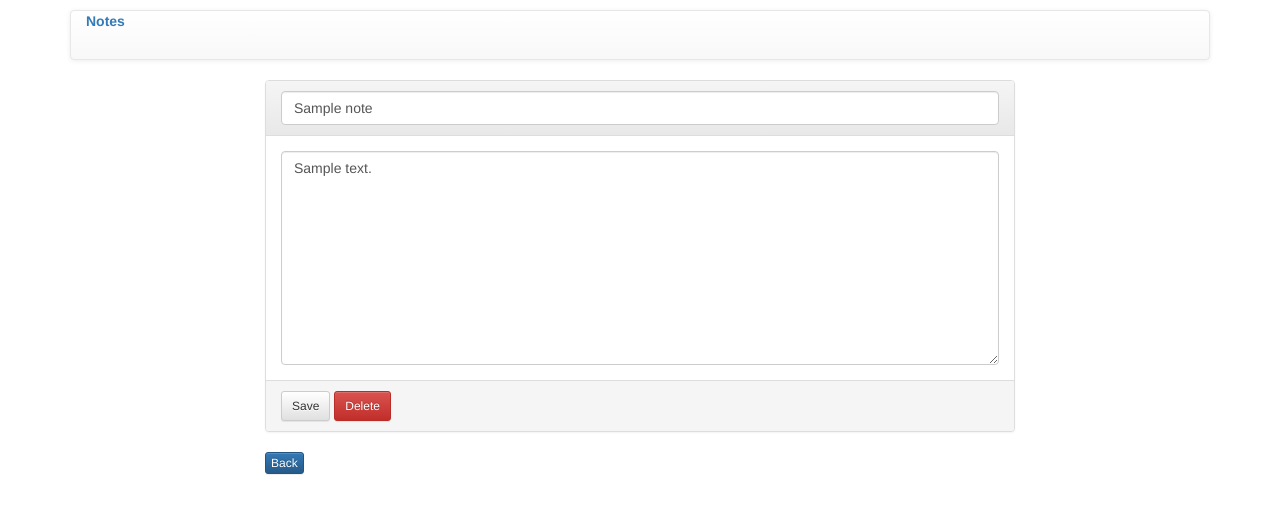
After one commit to christianaveros/django_basics, a Django app: a page that uses djnotes/templates/base.html in a window 1280 px wide. The commit adds this page. Shown: the top 514 px of the page. Run offline with Django 3.2, Linux system fonts and the light colour scheme; tables that the repository leaves empty hold one stand-in row (values such as "Sample post"); some libraries are stand-ins or nearby versions.

Commit message:
6 commit, complete, just needed the option and the other one to fully complete

```diff
--- a/djnotes/assets/css/styles.css
+++ b/djnotes/assets/css/styles.css
@@ -2,3 +2,6 @@ body {
 	padding-top: 10px;
 	padding-bottom: 10px;
 }
+.row a:link {
+	text-decoration: none;
+}
--- a/djnotes/notes/urls.py
+++ b/djnotes/notes/urls.py
@@ -5,4 +5,6 @@ from . import views
 
 urlpatterns = [
 	url(r'^$', views.Index.as_view(), name='index'),
+	url(r'^edit/(?P<pk>\d+)/$', views.Update.as_view(), name='update'),
+	url(r'^delete/(?P<pk>\d+)/$', views.Delete.as_view(), name='delete'),
 ]
--- a/djnotes/notes/views.py
+++ b/djnotes/notes/views.py
@@ -1,7 +1,9 @@
-from django.shortcuts import render
+from django.shortcuts import render, redirect
 from django.views.generic import View
+from django.http import Http404
 
 from .models import Note
+from .forms import NoteForm
 
 
 class Index(View):
@@ -16,3 +18,45 @@ class Index(View):
 	def get(self, request, *args, **kwargs):
 		context = self.get_context_data()
 		return render(request, self.template_name, context)
+
+	def post(self, request, *args, **kwargs):
+		form = NoteForm(request.POST)
+		context = self.get_context_data()
+		if form.is_valid():
+			form.save()
+		return render(request, self.template_name, context)
+
+
+class Update(View):
+	template_name = 'notes/update.html'
+
+	def get_context_data(self, **kwargs):
+		context = {}
+		try:
+			note_id = kwargs.get('pk', 0)
+			note = Note.objects.get(id=note_id)
+		except Note.DoesNotExist:
+			raise Http404
+		else:
+			context['note'] = note
+			return context
+
+	def get(self, request, *args, **kwargs):
+		context = self.get_context_data(**kwargs)
+		return render(request, self.template_name, context)
+
+	def post(self, request, *args, **kwargs):
+		context = self.get_context_data(**kwargs)
+		form = NoteForm(request.POST, instance=context.get('note'))
+		if form.is_valid():
+			form.save()
+		return render(request, self.template_name, context)
+
+class Delete(Update):
+	template_name = 'notes/delete.html'
+
+	def post(self, request, *args, **kwargs):
+		context = self.get_context_data(**kwargs)
+		note = context.get('note')
+		note.delete()
+		return redirect('index')
--- a/djnotes/templates/base.html
+++ b/djnotes/templates/base.html
@@ -25,7 +25,7 @@
 						<span class="icon-bar"></span>
 						<span class="icon-bar"></span>
 					</button>
-					<a href="javascript:void(0)">
+					<a href="{% url 'index' %}">
 						<strong>Notes</strong>
 					</a>
 				</div>
--- /dev/null
+++ b/djnotes/templates/notes/update.html
@@ -0,0 +1,29 @@
+{% extends 'base.html' %}
+{% block title %}Notes {% if note.title %}| {{note.title}}{% endif %}{% endblock title%}
+
+{% block content %}
+<div class="row">
+	<div class="col-md-8 col-md-offset-2">
+		<form action="{% url 'update' note.id %}" method="post">
+			{% csrf_token %}
+			<div class="panel panel-default">
+				<div class="panel-heading">
+					<input type="text" class="form-control clear-focus-highlight" name="title" value="{{note.title}}" placeholder="Enter title...">
+				</div>
+				<div class="panel-body">
+					<textarea class="form-control clear-focus-highlight" name="note" rows="10em" placeholder="Enter note..">{{note.note}}</textarea>
+				</div>
+				<div class="panel-footer">
+					<input type="submit" class="btn btn-default btn-raised btn-sm" value="Save">
+					<a href="{%url 'delete' note.id%}" class="btn btn-danger btn-raised btn-sm">Delete</a>
+				</div>
+			</div>
+		</form>
+	</div>
+</div>
+<div class="row">
+	<div class="col-md-8 col-md-offset-2">
+		<p><a class="btn btn-raised btn-primary btn-xs" href="{% url 'index' %}">Back</a></p>
+	</div>
+</div>
+{% endblock content %}
```
Also changed, not shown: djnotes/notes/forms.py (added, +13 -0 lines), djnotes/templates/notes/delete.html (added, +29 -0 lines), djnotes/templates/notes/index.html (+16 -0 lines).
